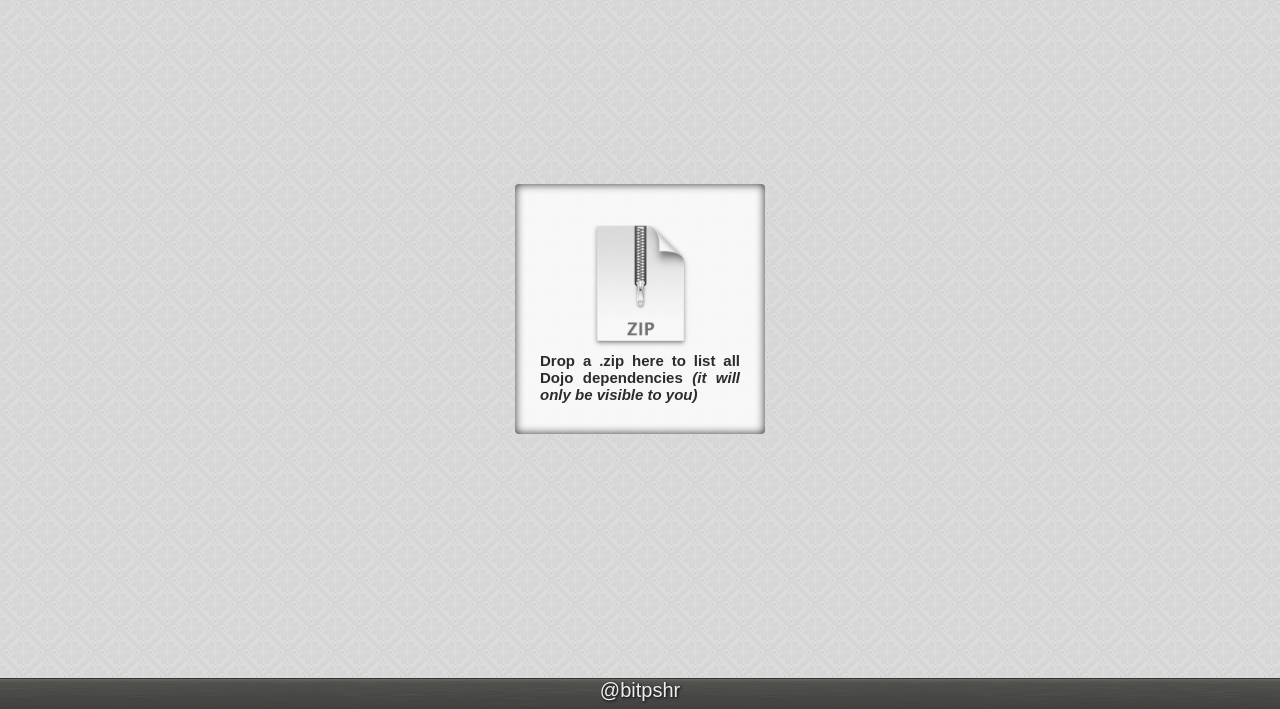
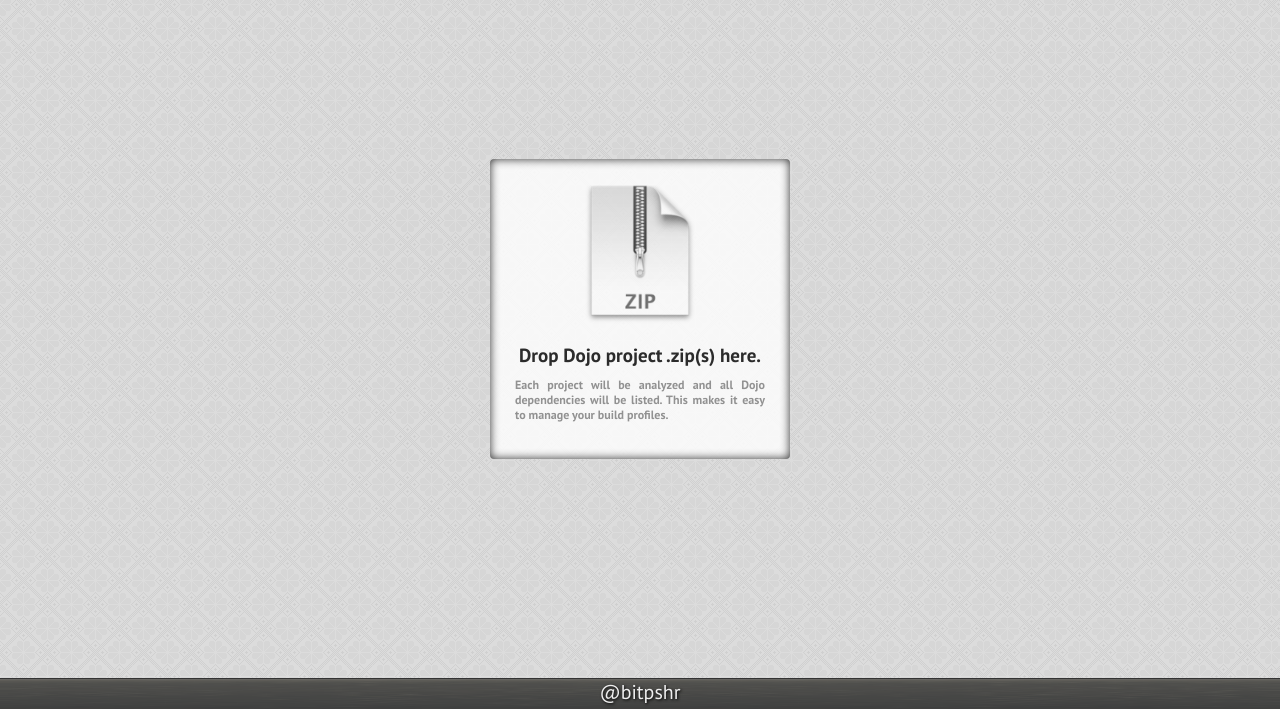
Before and after one commit to SitePen/ditto, a plain HTML site: page index.html in a window 1280 px wide. Shown: the part 91-800 px from the top of the page. Drawn offline with nearby package versions, Linux system fonts and the light colour scheme; a web font is replaced by a local one.

Commit message:
Styled updates to make things look a little sexier

```diff
--- a/css/app.css
+++ b/css/app.css
@@ -1,5 +1,5 @@
 @import url(http://fonts.googleapis.com/css?family=Pacifico);
-@import url(http://fonts.googleapis.com/css?family=Droid+Sans);
+@import url(http://fonts.googleapis.com/css?family=PT+Sans:400,700);
 
 .alert{
 	font-size:16px;
@@ -48,7 +48,7 @@
 * {
 	margin:0;
 	padding:0;
-	font-family: 'Droid Sans', sans-serif;
+	font-family: 'PT Sans', sans-serif;
 }
 
 html{
@@ -76,12 +76,12 @@
 }
 
 header .refresh{
-	position:fixed;
-	left:50%;
-	margin-left:60px;
-	height:40px;
-	width:40px;
-	margin-top:25px;
+	position: fixed;
+	right: 5px;
+	height: 60px;
+	width: 60px;
+	margin-top: 10px;
+	margin-right:18px;
 	opacity:.7;
 	cursor:hand;cursor:pointer;
 	display:none;
@@ -137,14 +137,14 @@
 }
 
 #dropbox {
-	height:250px;
-	width:250px;
+	height:300px;
+	width:300px;
 	border-radius:4px;
 	position:fixed;
 	top:50%;
 	left:50%;
-	margin-left: -125px;
-	margin-top: -125px;
+	margin-left: -150px;
+	margin-top: -150px;
 	box-shadow: inset 0 0 10px #000000;
 	background:white;
 	font-weight:bold;
@@ -159,24 +159,33 @@
 }
 
 #dropbox img {
-	height:125px;
+	height:140px;
 	width:auto;
-	margin-top:40px;
+	margin-top:25px;
 }
 
 #dropbox span {
+	font-size:19px;
 	display:block;
-	text-align: justify;
-	width:200px;
+	width:250px;
+	margin-top:15px;
 	margin-left: auto;
 	margin-right: auto;
 	color:black;
+}
+
+#dropbox .minor{
+	color:grey;
+	margin-top:10px;
+	font-size:12px;
+	text-align:justify;
 }
 
 #results{
 	display:none;
 	text-align: center;
 	padding-bottom:30px;
+	width:1090px;
 }
 
 .result{
--- a/index.html
+++ b/index.html
@@ -18,7 +18,10 @@
             <div id="content">
                 <div id="dropbox">
                     <img src="img/zip.png"/>
-                    <span class="message">Drop a .zip here to list all Dojo dependencies <i>(it will only be visible to you)</i></span>
+                    <span class="message">
+                        <span class="dark">Drop Dojo project .zip(s) here.</span>
+                        <span class="minor">Each project will be analyzed and all Dojo dependencies will be listed. This makes it easy to manage your build profiles.</span>
+                    </span>
                 </div>
                 <div id="results"></div>
             </div>
```
